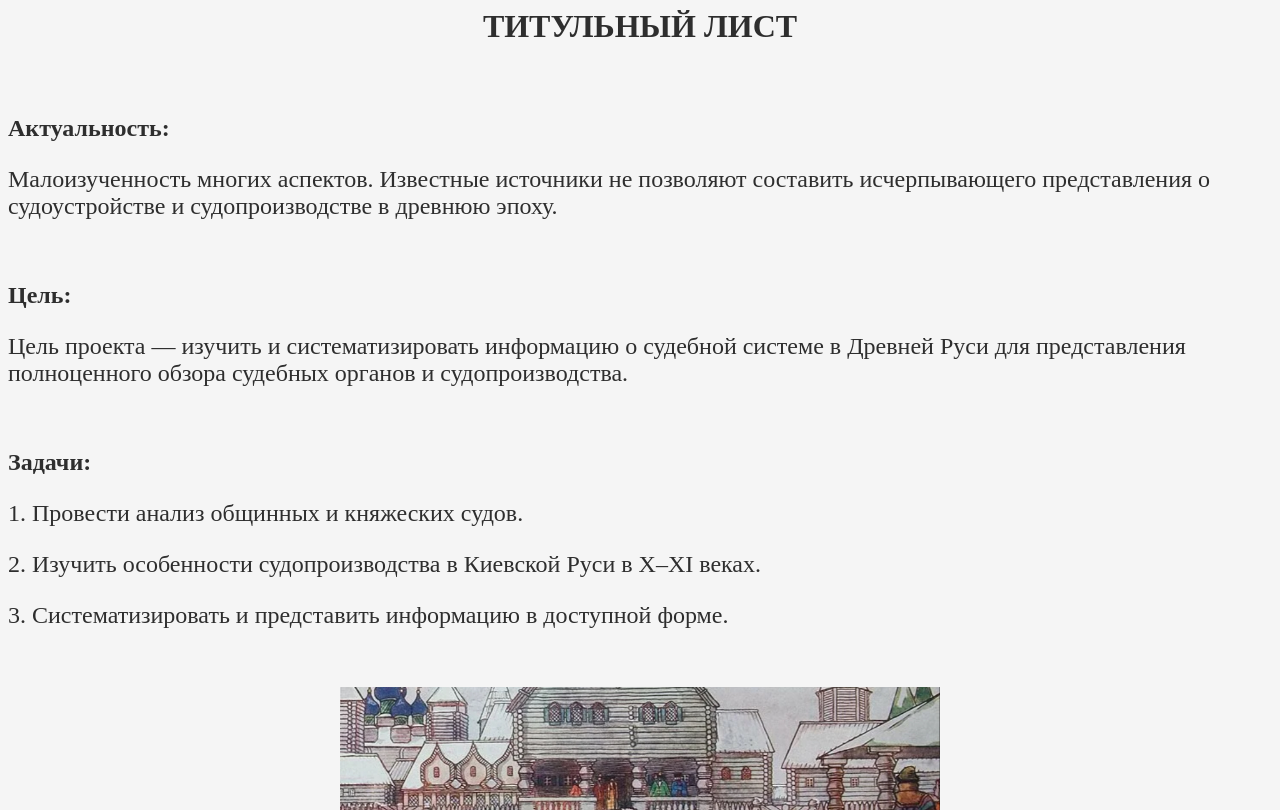
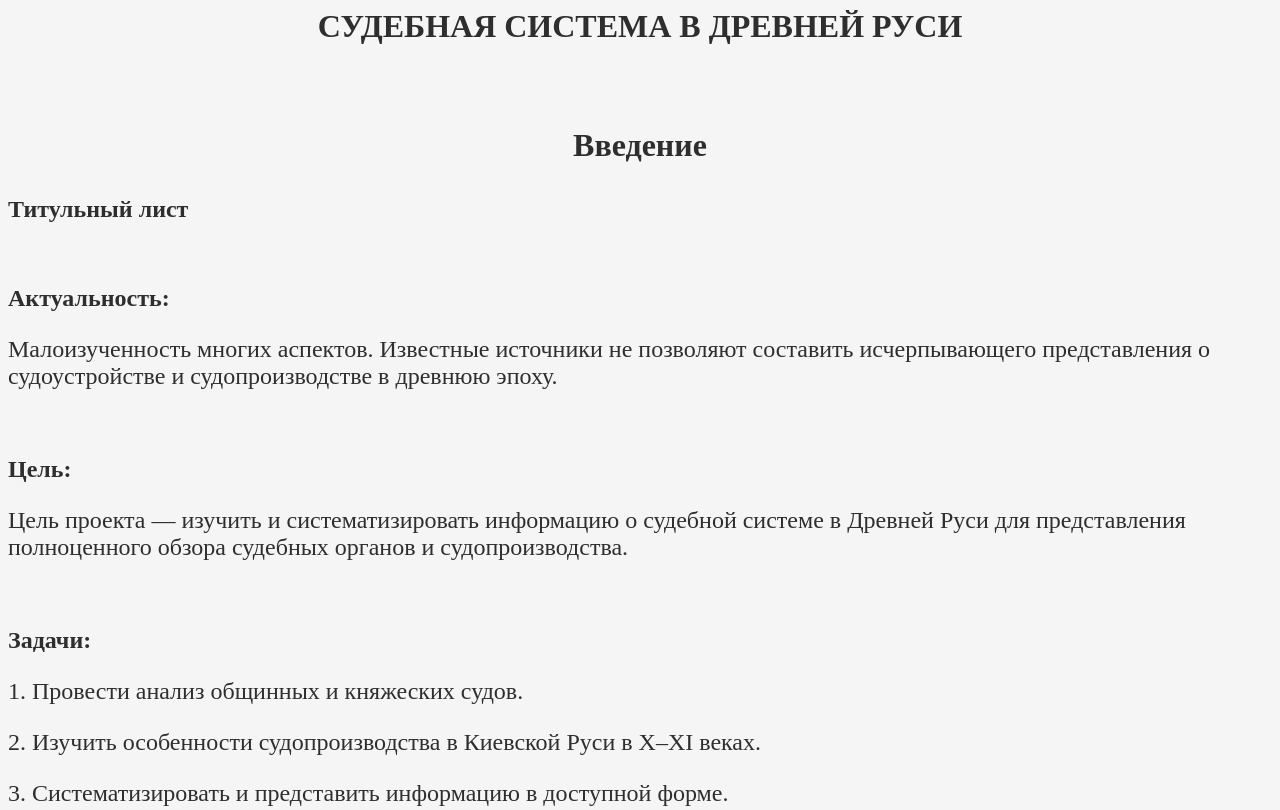
Before and after one commit to pirogue-one/dz, a plain HTML site: page index.html in a window 1280 px wide. Shown: the top 810 px of the page. Drawn offline with Linux system fonts and the light colour scheme.

Commit message:
корректировки в титульном листе

```diff
--- a/index.html
+++ b/index.html
@@ -8,18 +8,23 @@
 
 
     <h1>
-        <p align="center">ТИТУЛЬНЫЙ ЛИСТ</p>
+        <p align="center">СУДЕБНАЯ СИСТЕМА В ДРЕВНЕЙ РУСИ</p>
     </h1>
     <br>
-    <h2>Aктуальность: </h2>
+    <h1>
+        <p align="center">Введение</p>
+    </h1>
+    <h2>Титульный лист</h2>
+    <br>
+    <h3 style="font-size: 24px">Aктуальность: </h3>
     <p align="left" style="font-size: 24px">Малоизученность многих аспектов. Известные источники не позволяют составить исчерпывающего
         представления о судоустройстве и судопроизводстве в древнюю эпоху.</p>
     <br>
-    <h2>Цель: </h2>
+    <h3 style="font-size: 24px">Цель: </h3>
     <p align="left" style="font-size: 24px">Цель проекта — изучить и систематизировать информацию о судебной системе в Древней Руси для
         представления полноценного обзора судебных органов и судопроизводства.</p>
     <br>
-    <h2>Задачи: </h2>
+    <h3 style="font-size: 24px">Задачи: </h3>
     <p align="left" style="font-size: 24px">1. Провести анализ общинных и княжеских судов. </p>
     <p align="left" style="font-size: 24px">2. Изучить особенности судопроизводства в Киевской Руси в X–XI веках. </p>
     <p align="left" style="font-size: 24px">3. Систематизировать и представить информацию в доступной форме. </p>
```
